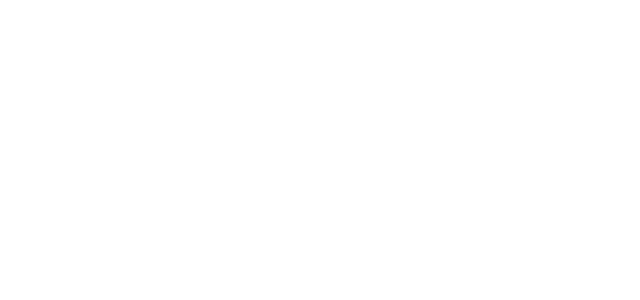
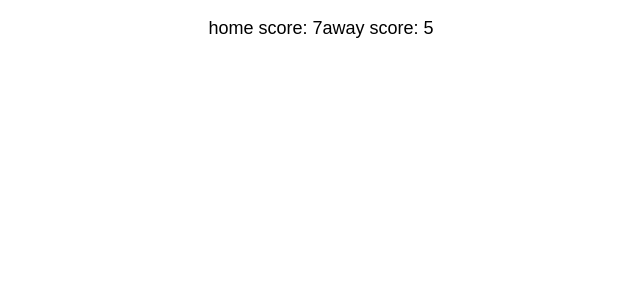
Before and after one commit to supermancbs/scoreboard-challenge, a React (Create React App) app: page / in a window 1280 px wide. Shown: the top 300 px of the page, without its empty margins (319-959 px from the left). Built offline with nearby package versions, Linux system fonts and the light colour scheme.

Commit message:
added finished game scors

```diff
--- a/src/App.js
+++ b/src/App.js
@@ -1,5 +1,5 @@
 import React, { Component } from 'react';
-import ScoreBoard from './components/scoreboard'
+import ScoreBoard from './components/container/scoreboard'
 import './App.css';
 
 import store from './store/store'
--- /dev/null
+++ b/src/components/container/finishedGames.js
@@ -0,0 +1,20 @@
+import React, { Component } from 'react';
+import FinishedGame from '../presentational/finishedGame'
+
+class FinishedGames extends Component {
+
+  render() {
+    var allFinishedGames = this.props.games.map((game) => {
+        return <FinishedGame homeScore={game.competitions[0].competitors[0].score} awayScore={game.competitions[0].competitors[1].score}/>
+    })
+
+    return (
+      <div>
+        {allFinishedGames}
+      </div>
+    )
+  }
+}
+
+
+export default FinishedGames
--- a/src/components/scoreboard.js
+++ b/src/components/container/scoreboard.js
@@ -7,7 +7,7 @@ class ScoreBoard extends Component {
 
     return (
       <div>
-        <FinishedGames games={this.props.store.finished[0]}/>
+        <FinishedGames games={this.props.store.finished}/>
       </div>
     )
   }
--- a/src/components/finishedGames.js
+++ /dev/null
@@ -1,16 +0,0 @@
-import React, { Component } from 'react';
-
-class FinishedGames extends Component {
-
-  render() {
-
-    return (
-      <div>
-
-      </div>
-    )
-  }
-}
-
-
-export default FinishedGames
--- /dev/null
+++ b/src/components/presentational/finishedGame.js
@@ -0,0 +1,14 @@
+import React from 'react'
+let FinishedGame = ({homeScore, awayScore}) => {
+  debugger
+    return (
+      <div>
+        home score: {homeScore}
+        away score: {awayScore}
+      </div>
+    )
+}
+
+
+
+export default FinishedGame
```
